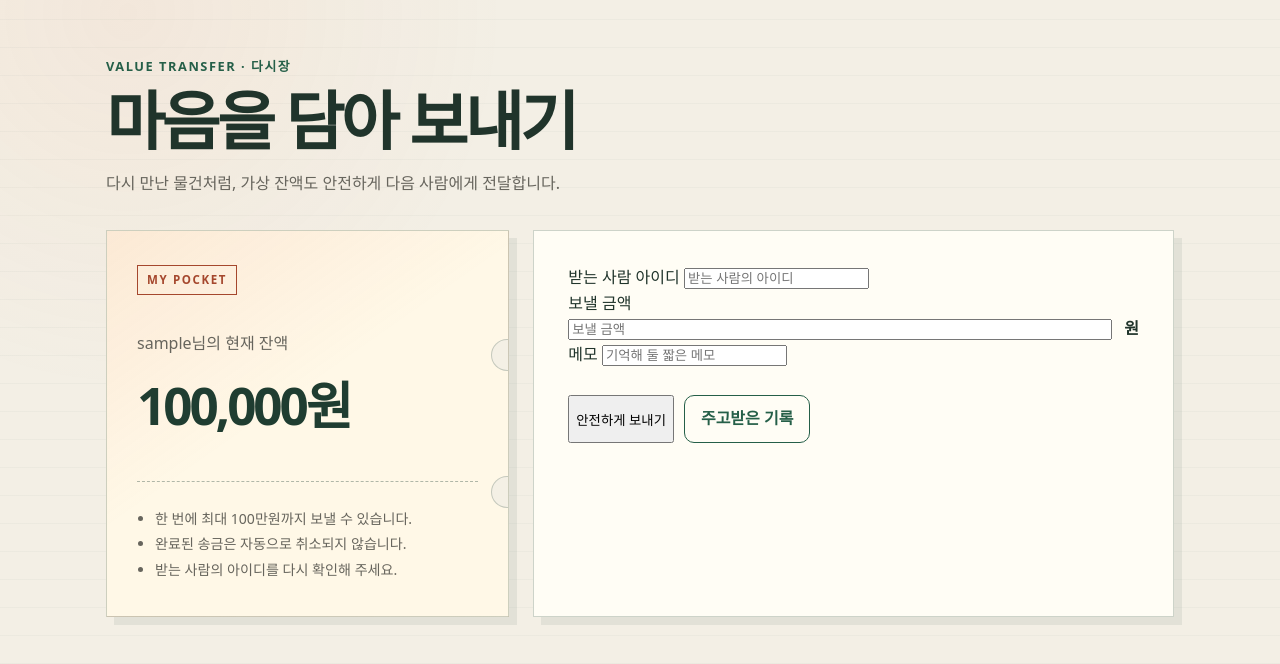
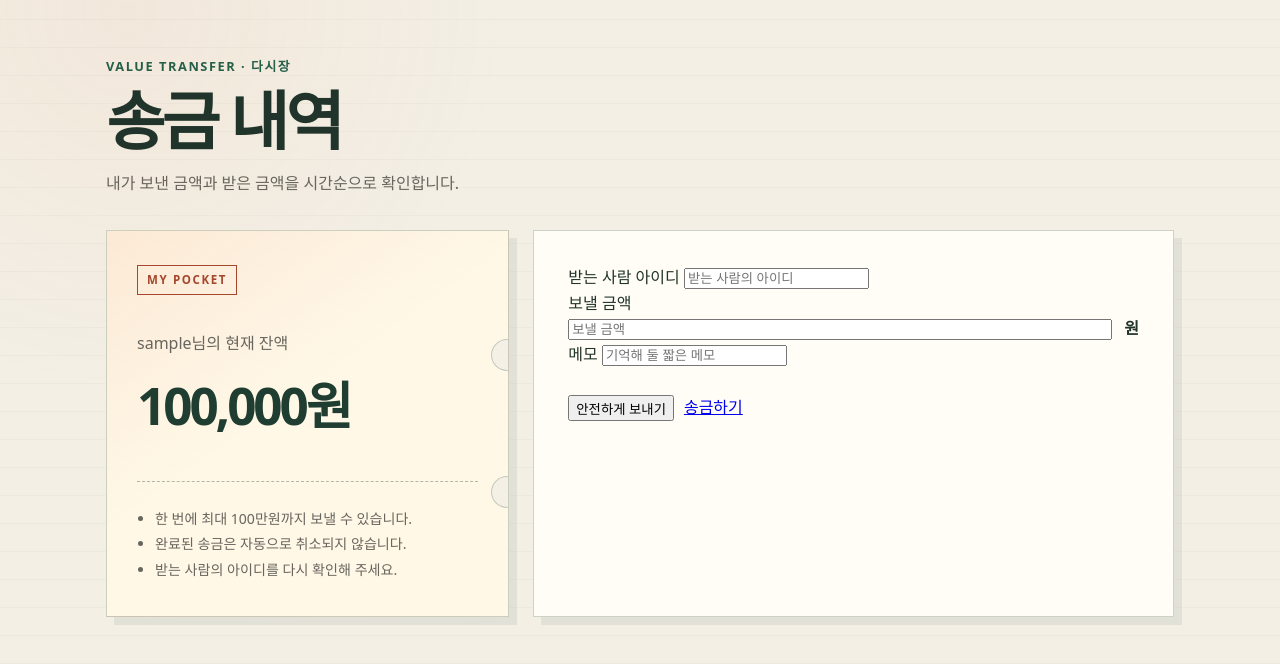
Before and after one commit to 0xd3funa/tiny-second-hand-shopping-platform, a Flask app: page /transfers/new in a window 1280 px wide. Shown: the part 65-729 px from the top of the page. Run offline with Flask 3, Linux system fonts and the light colour scheme; the visitor is signed in with stand-in values (Sample User, id 1); some libraries are stand-ins or nearby versions.

Commit message:
style: clarify virtual transfer labels

```diff
--- a/app/templates/transfers/create.html
+++ b/app/templates/transfers/create.html
@@ -6,10 +6,9 @@
 <section class="transfer-page">
     <header class="transfer-heading">
         <p class="eyebrow">VALUE TRANSFER · 다시장</p>
-        <h1>마음을 담아 보내기</h1>
+        <h1>송금 내역</h1>
         <p>
-            다시 만난 물건처럼, 가상 잔액도 안전하게
-            다음 사람에게 전달합니다.
+            내가 보낸 금액과 받은 금액을 시간순으로 확인합니다.
         </p>
     </header>
 
@@ -90,10 +89,10 @@
                 {{ form.submit(class="primary-button") }}
 
                 <a
-                    class="secondary-button"
-                    href="{{ url_for('transfers.history') }}"
+                    class="primary-button"
+                    href="{{ url_for('transfers.create') }}"
                 >
-                    주고받은 기록
+                    송금하기
                 </a>
             </div>
         </form>
```
